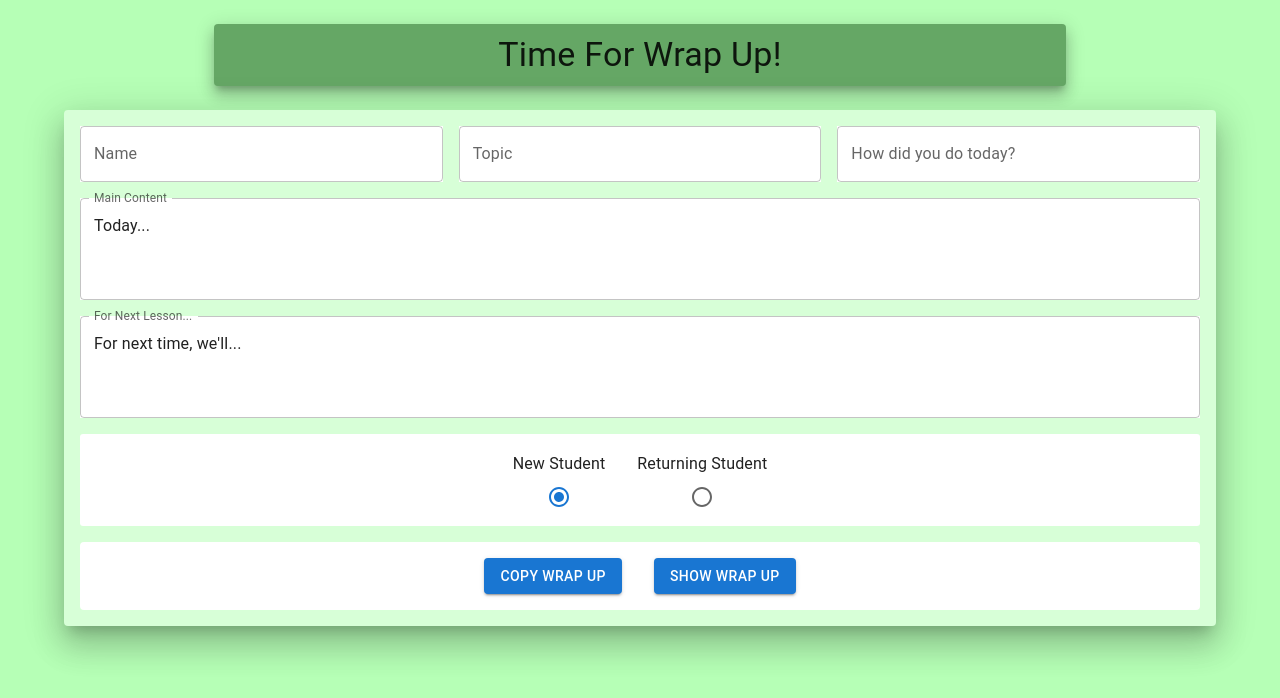
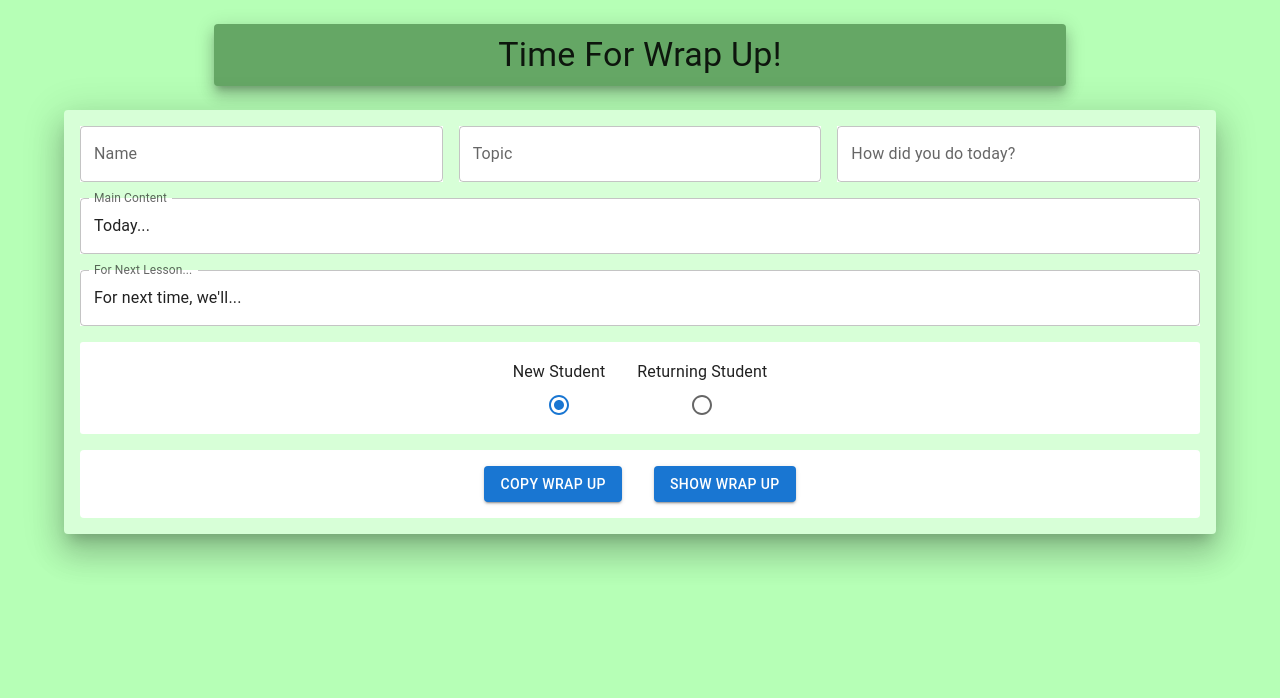
Before and after one commit to ZachatorCodes/id-tech-wrap-up, a React (Create React App) app: page / in a window 1280 px wide. Shown: the top 698 px of the page. Built offline with nearby package versions, Linux system fonts and the light colour scheme; the HTML template or start-up script is replaced by a standard one.

Commit message:
Remove set number of lines

```diff
--- a/src/components/StudentForm.js
+++ b/src/components/StudentForm.js
@@ -86,7 +86,6 @@ function StudentForm({ lessonInfo, setLessonInfo }) {
           multiline
           value={lessonInfo.mainContent}
           onChange={handleChange}
-          rows={3}
           sx={{ width: "100%", background: "#ffffff" }}
         ></TextField>
       </Container>
@@ -101,7 +100,6 @@ function StudentForm({ lessonInfo, setLessonInfo }) {
           name="nextLesson"
           label="For Next Lesson..."
           multiline
-          rows={3}
           sx={{ width: "100%", background: "#ffffff" }}
         ></TextField>
       </Container>
```
